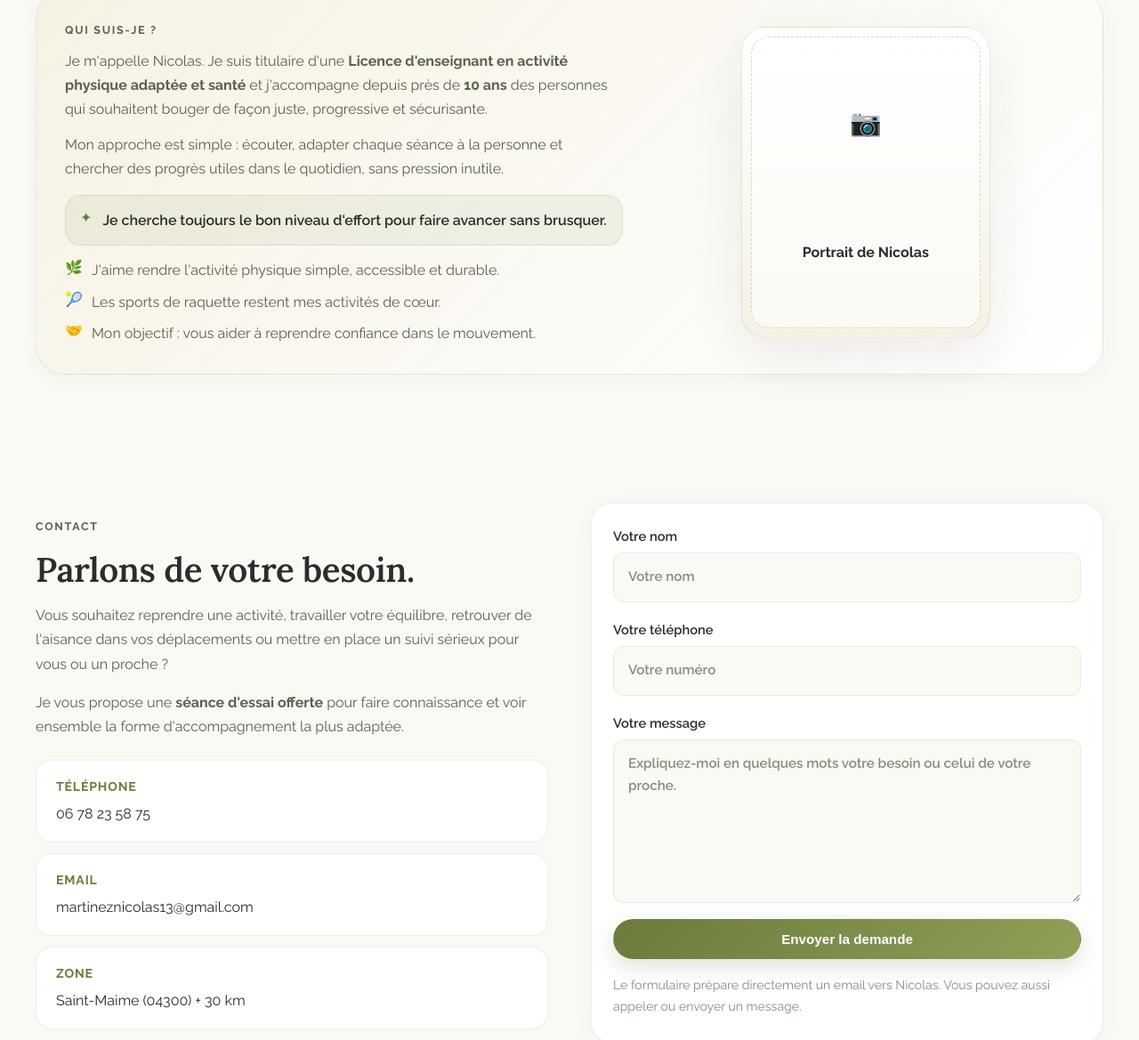
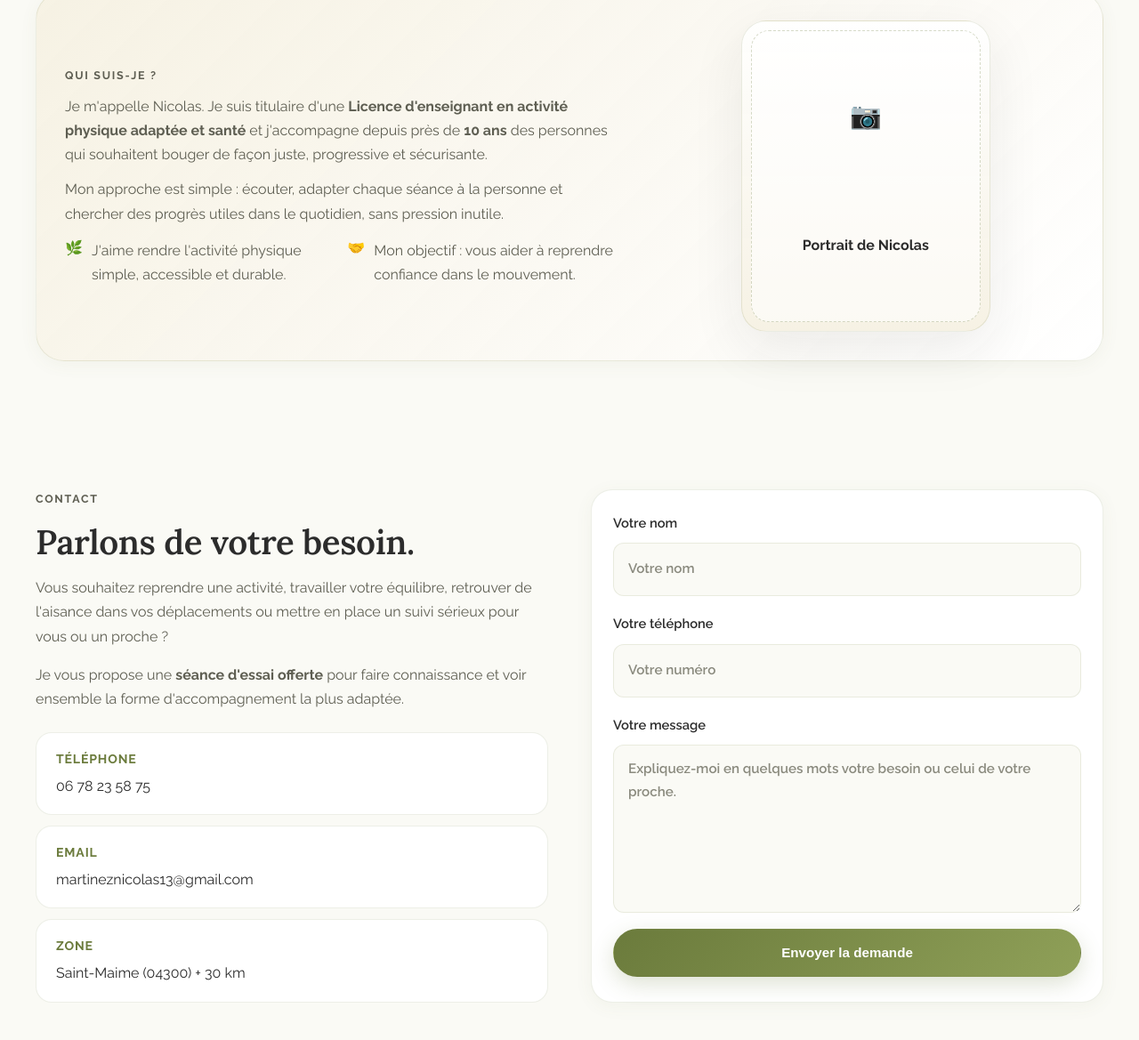
Before and after one commit to martineznicolas13-hue/nicolas-martinez-apa, a plain HTML site: page index.html in a window 1280 px wide. Shown: the part 4896-6065 px from the top of the page at 89% size. Drawn offline with Linux system fonts and the light colour scheme.

Commit message:
Tighten about section and remove form helper text

```diff
--- a/index.html
+++ b/index.html
@@ -312,7 +312,6 @@
           <div class="about-card">
             <div class="about-copy">
               <p class="eyebrow">Qui suis-je ?</p>
-              <h2 class="sr-only">Qui suis-je ?</h2>
               <p class="about-intro">
                 Je m'appelle Nicolas. Je suis titulaire d'une <strong>Licence d'enseignant en activité physique adaptée et santé</strong>
                 et j'accompagne depuis près de <strong>10 ans</strong> des personnes qui souhaitent bouger de façon juste,
@@ -322,13 +321,8 @@
                 Mon approche est simple : écouter, adapter chaque séance à la personne et chercher des progrès utiles
                 dans le quotidien, sans pression inutile.
               </p>
-              <div class="about-signature">
-                <span aria-hidden="true">✦</span>
-                <p>Je cherche toujours le bon niveau d'effort pour faire avancer sans brusquer.</p>
-              </div>
               <ul class="about-notes" aria-label="Repères sur Nicolas Martinez">
                 <li><span aria-hidden="true">🌿</span> J'aime rendre l'activité physique simple, accessible et durable.</li>
-                <li><span aria-hidden="true">🎾</span> Les sports de raquette restent mes activités de cœur.</li>
                 <li><span aria-hidden="true">🤝</span> Mon objectif : vous aider à reprendre confiance dans le mouvement.</li>
               </ul>
             </div>
@@ -391,9 +385,6 @@
               ></textarea>
             </label>
             <button type="submit" class="button primary wide">Envoyer la demande</button>
-            <p class="form-note">
-              Le formulaire prépare directement un email vers Nicolas. Vous pouvez aussi appeler ou envoyer un message.
-            </p>
           </form>
         </section>
       </main>
--- a/styles.css
+++ b/styles.css
@@ -607,6 +607,7 @@ p { margin: 0 0 var(--space-sm); }
   padding: 0;
   margin: 14px 0 0;
   display: grid;
+  grid-template-columns: repeat(2, minmax(0, 1fr));
   gap: 8px;
 }
 
@@ -996,6 +997,10 @@ p { margin: 0 0 var(--space-sm); }
     max-width: none;
   }
 
+  .about-notes {
+    grid-template-columns: 1fr;
+  }
+
   .story-photo,
   .story-photo img,
   .story-photo video {
```
